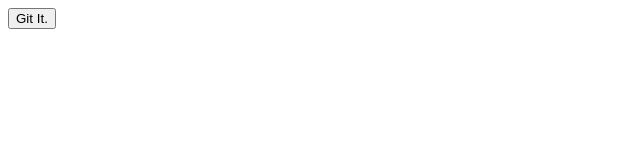
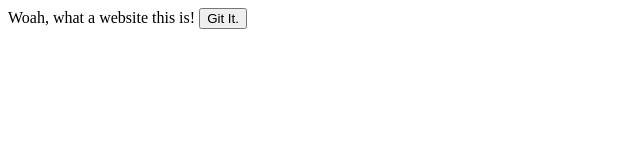
Before and after one commit to SerahBertram/first-project, a plain HTML site: page index.html in a window 1280 px wide. Shown: the whole page, without its empty margins (0-640 px from the left). Drawn offline with Linux system fonts and the light colour scheme.

Commit message:
Added flavor text

```diff
--- a/index.html
+++ b/index.html
@@ -6,6 +6,7 @@
     <title>Document</title>
 </head>
 <body>
+	Woah, what a website this is!
     <button onclick="gitIt()">Git It.</button>
     <script src="index.js"></script>
 </body>
```
